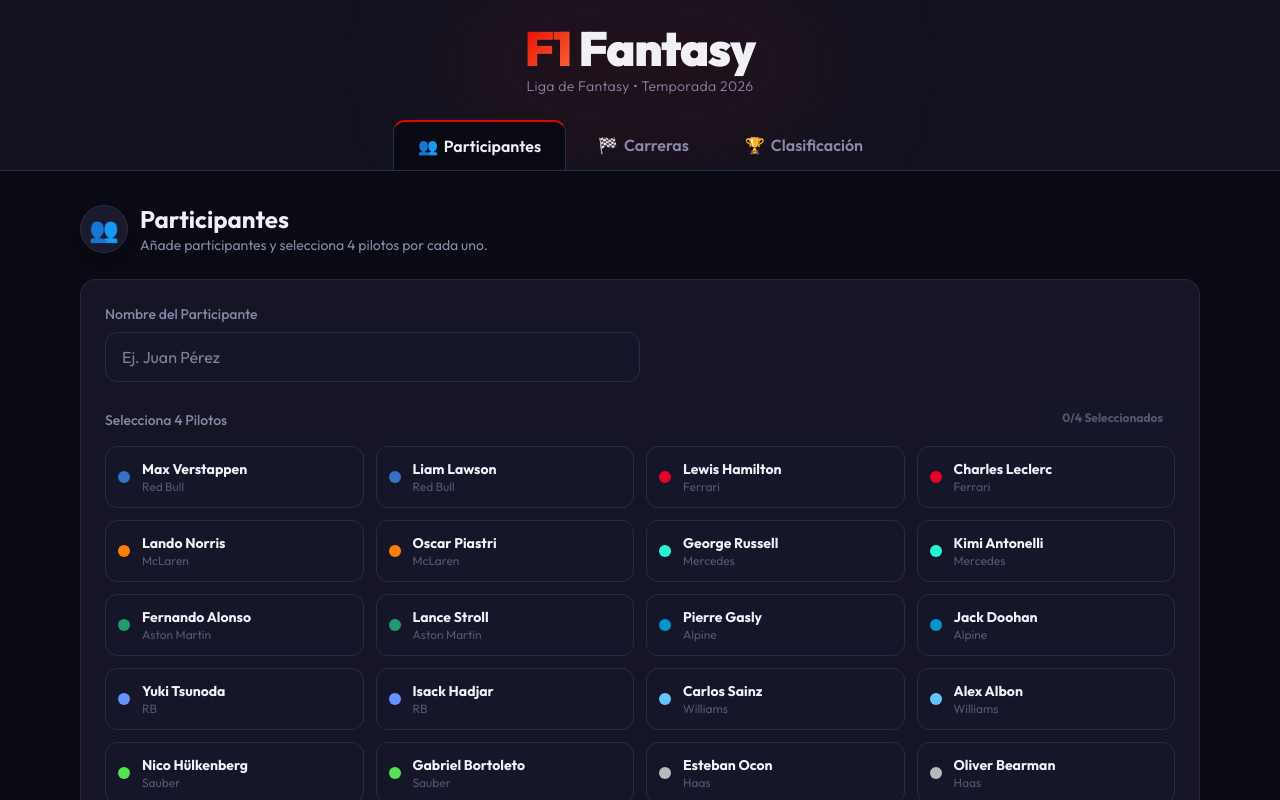
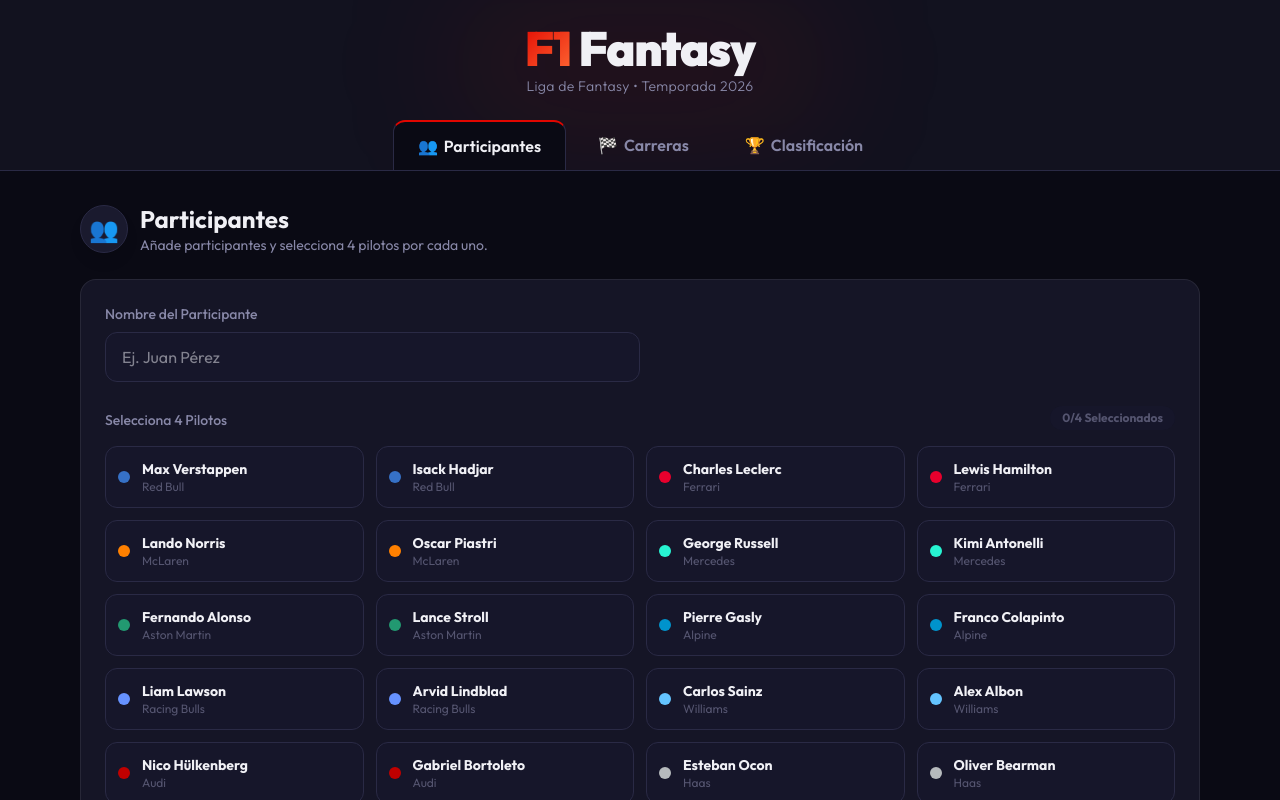
Before and after one commit to Rignu1503/f1-fantasy, an Angular app: page / in a window 1280 px wide. Shown: the top 800 px of the page. Built offline with nearby package versions, Linux system fonts and the light colour scheme.

Commit message:
update puntos

```diff
--- a/src/app/components/race-results/race-results.component.ts
+++ b/src/app/components/race-results/race-results.component.ts
@@ -149,6 +149,6 @@
   }
 
   getPositionsArray(): number[] {
-    return Array.from({length: 20}, (_, i) => i + 1);
+    return Array.from({length: 22}, (_, i) => i + 1);
   }
 }
--- a/src/app/data/drivers.data.ts
+++ b/src/app/data/drivers.data.ts
@@ -1,24 +1,47 @@
 import { Driver } from '../models';
 
 export const DRIVERS: Driver[] = [
+  // Red Bull
   { id: 'verstappen', name: 'Max Verstappen', team: 'Red Bull', teamColor: '#3671C6' },
-  { id: 'lawson', name: 'Liam Lawson', team: 'Red Bull', teamColor: '#3671C6' },
+  { id: 'hadjar', name: 'Isack Hadjar', team: 'Red Bull', teamColor: '#3671C6' },
+
+  // Ferrari
+  { id: 'leclerc', name: 'Charles Leclerc', team: 'Ferrari', teamColor: '#E8002D' },
   { id: 'hamilton', name: 'Lewis Hamilton', team: 'Ferrari', teamColor: '#E8002D' },
-  { id: 'leclerc', name: 'Charles Leclerc', team: 'Ferrari', teamColor: '#E8002D' },
+
+  // McLaren
   { id: 'norris', name: 'Lando Norris', team: 'McLaren', teamColor: '#FF8000' },
   { id: 'piastri', name: 'Oscar Piastri', team: 'McLaren', teamColor: '#FF8000' },
+
+  // Mercedes
   { id: 'russell', name: 'George Russell', team: 'Mercedes', teamColor: '#27F4D2' },
   { id: 'antonelli', name: 'Kimi Antonelli', team: 'Mercedes', teamColor: '#27F4D2' },
+
+  // Aston Martin
   { id: 'alonso', name: 'Fernando Alonso', team: 'Aston Martin', teamColor: '#229971' },
   { id: 'stroll', name: 'Lance Stroll', team: 'Aston Martin', teamColor: '#229971' },
+
+  // Alpine
   { id: 'gasly', name: 'Pierre Gasly', team: 'Alpine', teamColor: '#0093CC' },
-  { id: 'doohan', name: 'Jack Doohan', team: 'Alpine', teamColor: '#0093CC' },
-  { id: 'tsunoda', name: 'Yuki Tsunoda', team: 'RB', teamColor: '#6692FF' },
-  { id: 'hadjar', name: 'Isack Hadjar', team: 'RB', teamColor: '#6692FF' },
+  { id: 'colapinto', name: 'Franco Colapinto', team: 'Alpine', teamColor: '#0093CC' },
+
+  // Racing Bulls
+  { id: 'lawson', name: 'Liam Lawson', team: 'Racing Bulls', teamColor: '#6692FF' },
+  { id: 'lindblad', name: 'Arvid Lindblad', team: 'Racing Bulls', teamColor: '#6692FF' },
+
+  // Williams
   { id: 'sainz', name: 'Carlos Sainz', team: 'Williams', teamColor: '#64C4FF' },
   { id: 'albon', name: 'Alex Albon', team: 'Williams', teamColor: '#64C4FF' },
-  { id: 'hulkenberg', name: 'Nico Hülkenberg', team: 'Sauber', teamColor: '#52E252' },
-  { id: 'bortoleto', name: 'Gabriel Bortoleto', team: 'Sauber', teamColor: '#52E252' },
+
+  // Audi
+  { id: 'hulkenberg', name: 'Nico Hülkenberg', team: 'Audi', teamColor: '#C00000' },
+  { id: 'bortoleto', name: 'Gabriel Bortoleto', team: 'Audi', teamColor: '#C00000' },
+
+  // Haas
   { id: 'ocon', name: 'Esteban Ocon', team: 'Haas', teamColor: '#B6BABD' },
   { id: 'bearman', name: 'Oliver Bearman', team: 'Haas', teamColor: '#B6BABD' },
+
+  // Cadillac
+  { id: 'perez', name: 'Sergio Perez', team: 'Cadillac', teamColor: '#003DA5' },
+  { id: 'bottas', name: 'Valtteri Bottas', team: 'Cadillac', teamColor: '#003DA5' },
 ];
--- a/src/app/services/scoring.service.ts
+++ b/src/app/services/scoring.service.ts
@@ -2,16 +2,28 @@
 import { Race, Participant, RankedParticipant } from '../models';
 
 const POINTS_MAP: Record<number, number> = {
-  1: 25,
-  2: 18,
-  3: 15,
-  4: 12,
-  5: 10,
-  6: 8,
-  7: 6,
-  8: 4,
-  9: 2,
-  10: 1,
+  1: 30,
+  2: 25,
+  3: 20,
+  4: 18,
+  5: 15,
+  6: 14,
+  7: 13,
+  8: 12,
+  9: 11,
+  10: 10,
+  11: 9,
+  12: 8,
+  13: 7,
+  14: 6,
+  15: 5,
+  16: 4,
+  17: 3,
+  18: 2,
+  19: 1,
+  20: 1,
+  21: 1,
+  22: 1,
 };
 
 @Injectable({
```
